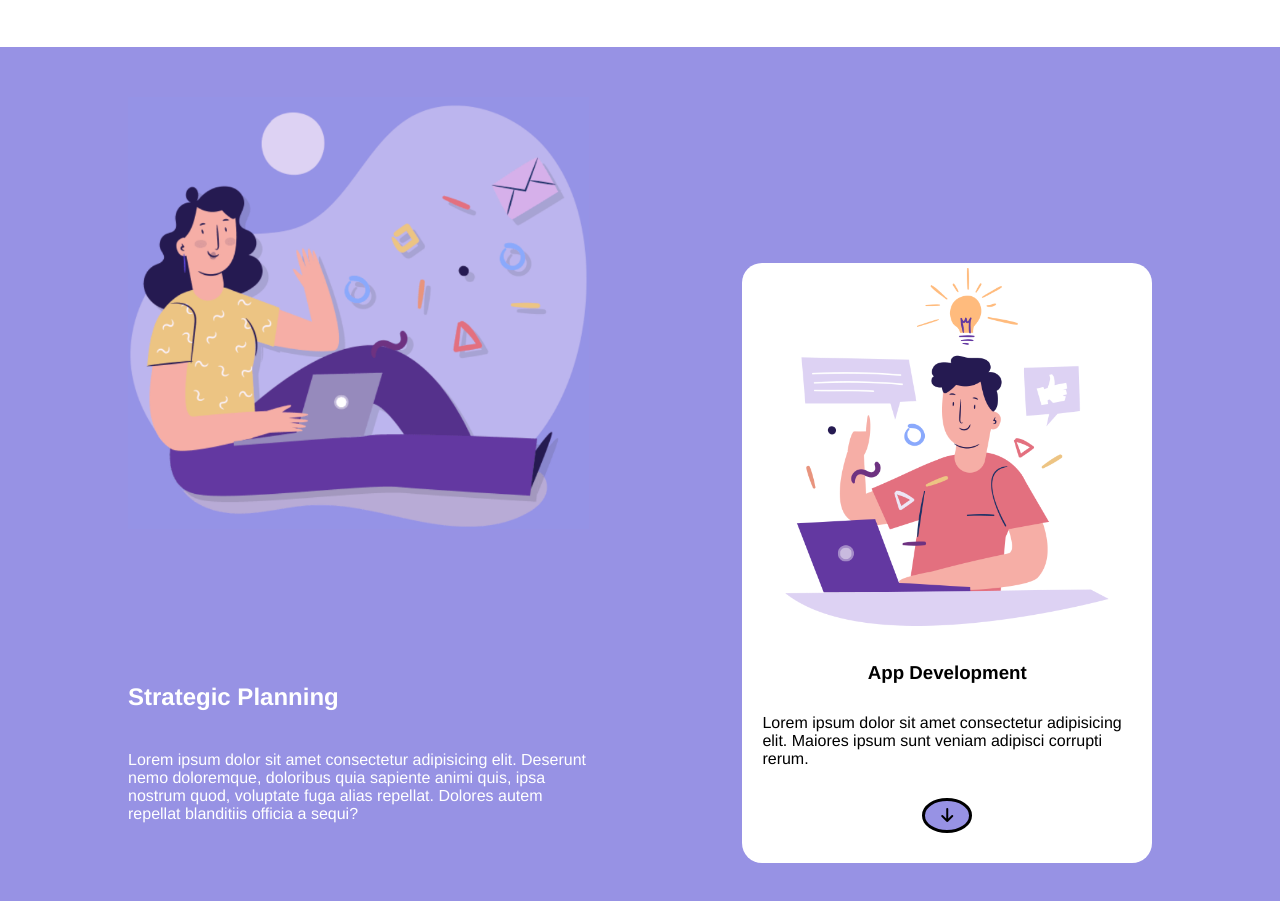
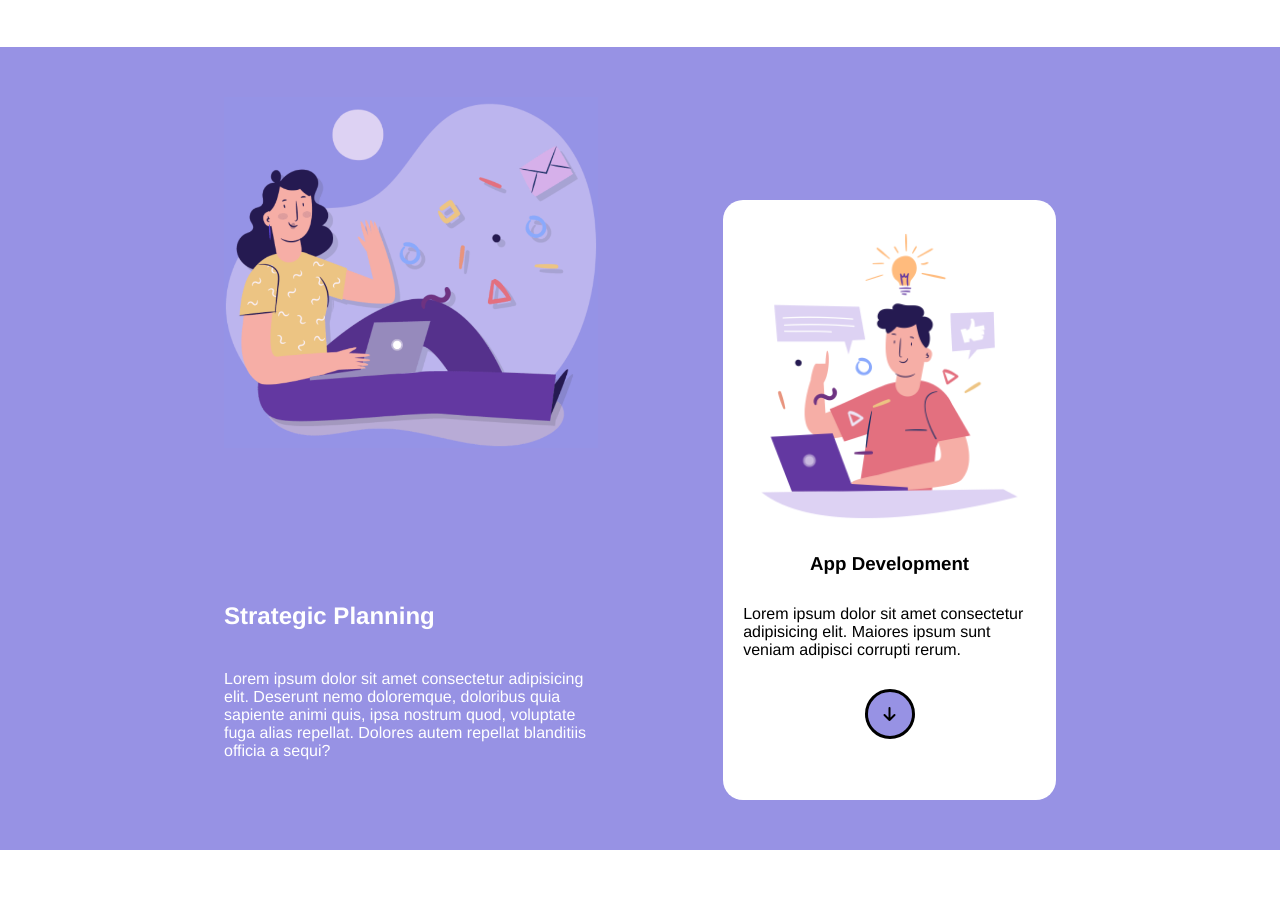
Before and after one commit to mattia0419/htmlcss-responsive-layout, a plain HTML site: page index.html in a window 1280 px wide. Shown: the part 807-1708 px from the top of the page. After the commit the page ends 1657 px from the top, so only its background shows below. Drawn offline with Linux system fonts and the light colour scheme; a web font is replaced by a local one.

Commit message:
add purple section desktop

```diff
--- a/css/style.css
+++ b/css/style.css
@@ -146,6 +146,10 @@ nav{
     display: flex;
     justify-content: center;
     align-items: center;
+}
+.container-small{
+    width: 65%;
+    margin: 0 auto;
 }
 
 
--- a/index.html
+++ b/index.html
@@ -86,7 +86,7 @@
         </div>
 
         <div class="purple-section">
-            <div class="container align-purple">
+            <div class="container-small align-purple">
 
                     <div class="left-sec">
                     <img src="./img/planning1.png" alt="">
```
